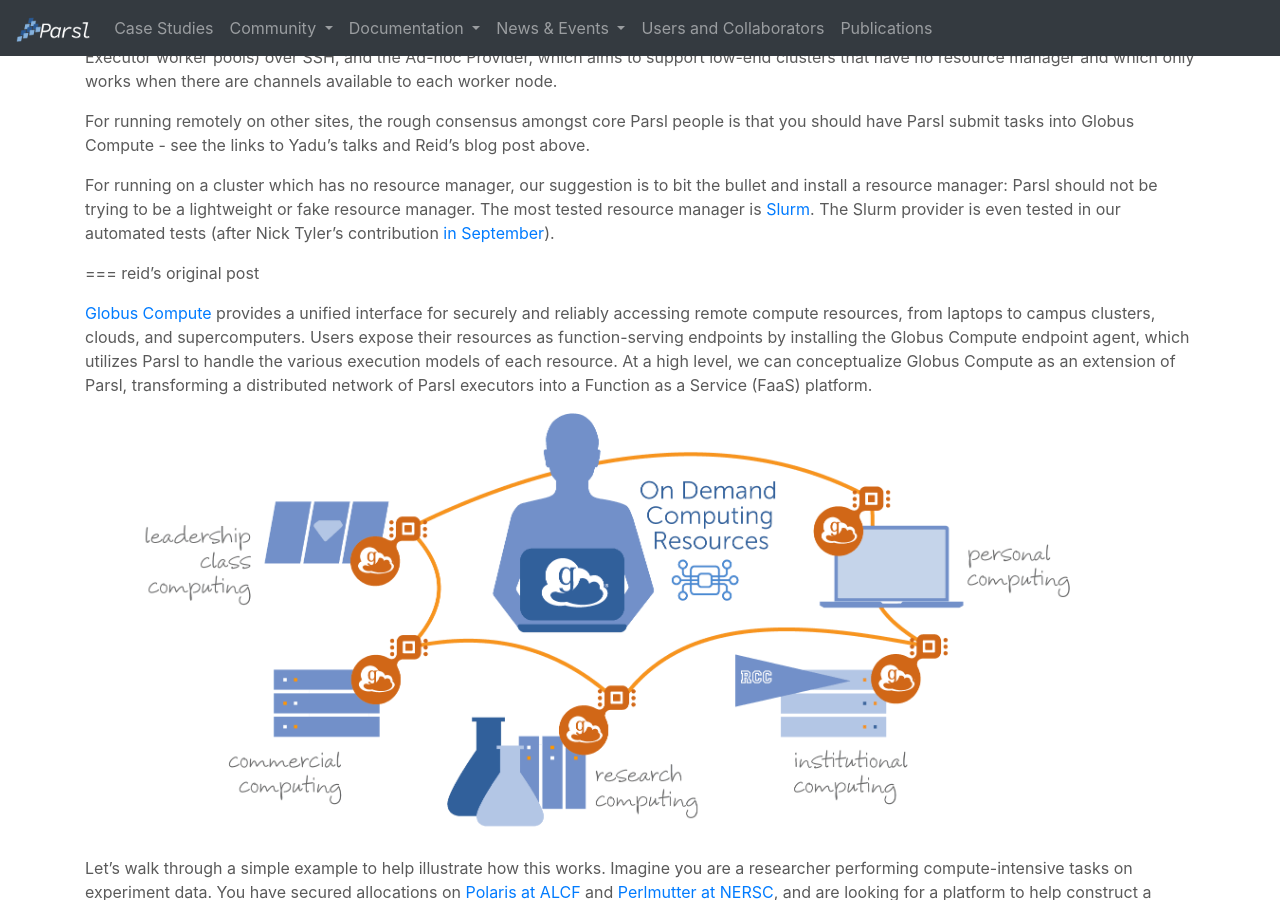
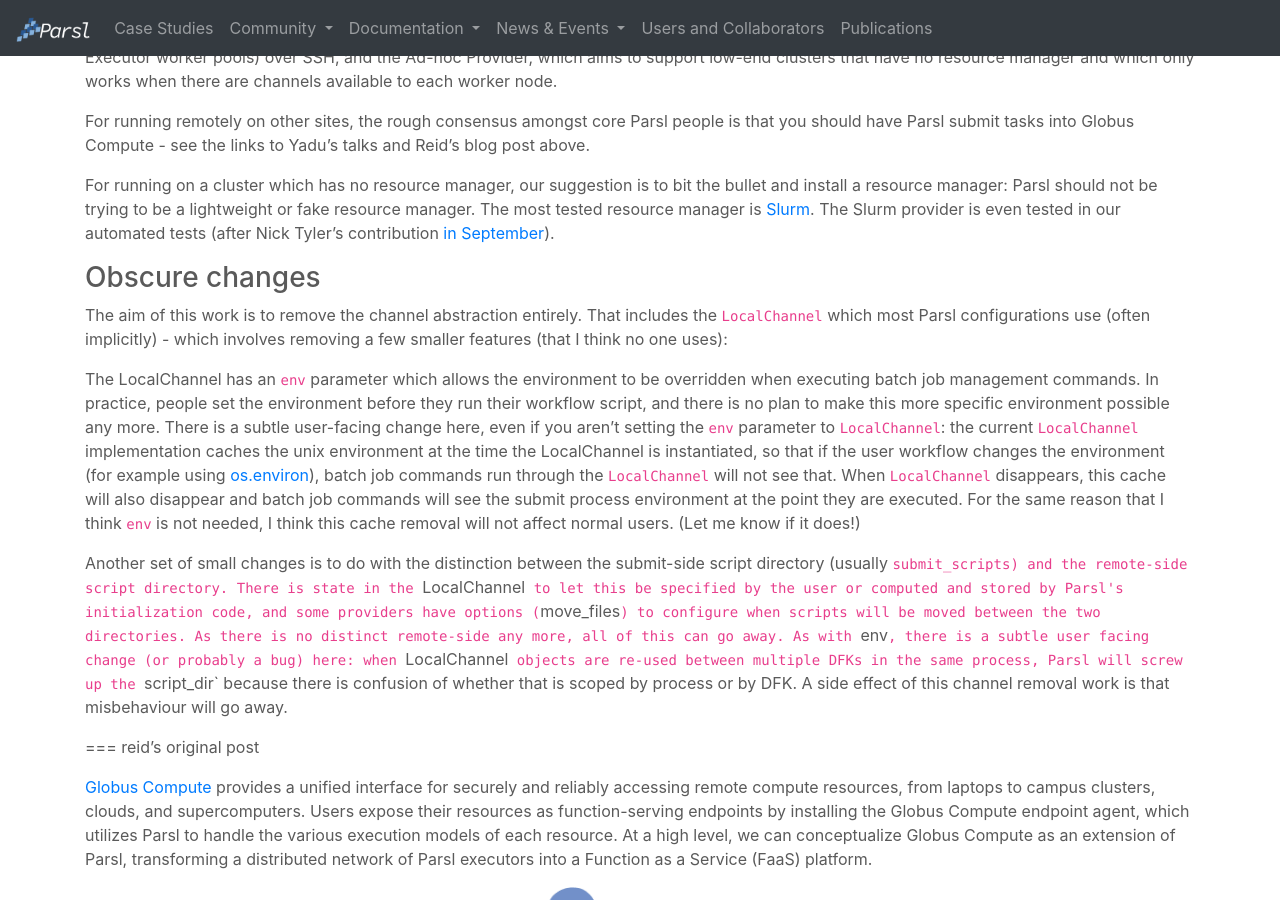
Before and after one commit to Parsl/parsl.github.io, a Jekyll site: the page built from _posts/2024-10-29-removing-channels.md, in a window 1280 px wide and 900 px high, scrolled down 666 px. Built offline with Jekyll 4.4.1, drawn with Linux system fonts in a browser that asks for light colours.

Commit message:
Obscure changes

```diff
--- a/_posts/2024-10-29-removing-channels.md
+++ b/_posts/2024-10-29-removing-channels.md
@@ -23,6 +23,13 @@
 
 For running on a cluster which has no resource manager, our suggestion is to bit the bullet and install a resource manager: Parsl should not be trying to be a lightweight or fake resource manager. The most tested resource manager is <a href="https://slurm.schedmd.com/documentation.html">Slurm</a>. The Slurm provider is even tested in our automated tests (after Nick Tyler's contribution <a href="https://github.com/Parsl/parsl/pull/3606">in September</a>).
 
+### Obscure changes
+
+The aim of this work is to remove the channel abstraction entirely. That includes the `LocalChannel` which most Parsl configurations use (often implicitly) - which involves removing a few smaller features (that I think no one uses):
+
+The LocalChannel has an `env` parameter which allows the environment to be overridden when executing batch job management commands. In practice, people set the environment before they run their workflow script, and there is no plan to make this more specific environment possible any more. There is a subtle user-facing change here, even if you aren't setting the `env` parameter to `LocalChannel`: the current `LocalChannel` implementation caches the unix environment at the time the LocalChannel is instantiated, so that if the user workflow changes the environment (for example using <a href="https://docs.python.org/3/library/os.html#os.environ">os.environ</a>), batch job commands run through the `LocalChannel` will not see that. When `LocalChannel` disappears, this cache will also disappear and batch job commands will see the submit process environment at the point they are executed. For the same reason that I think `env` is not needed, I think this cache removal will not affect normal users. (Let me know if it does!)
+
+Another set of small changes is to do with the distinction between the submit-side script directory (usually `submit_scripts) and the remote-side script directory. There is state in the `LocalChannel` to let this be specified by the user or computed and stored by Parsl's initialization code, and some providers have options (`move_files`) to configure when scripts will be moved between the two directories. As there is no distinct remote-side any more, all of this can go away. As with `env`, there is a subtle user facing change (or probably a bug) here: when `LocalChannel` objects are re-used between multiple DFKs in the same process, Parsl will screw up the `script_dir` because there is confusion of whether that is scoped by process or by DFK. A side effect of this channel removal work is that misbehaviour will go away.
 
 
 === reid's original post
```
